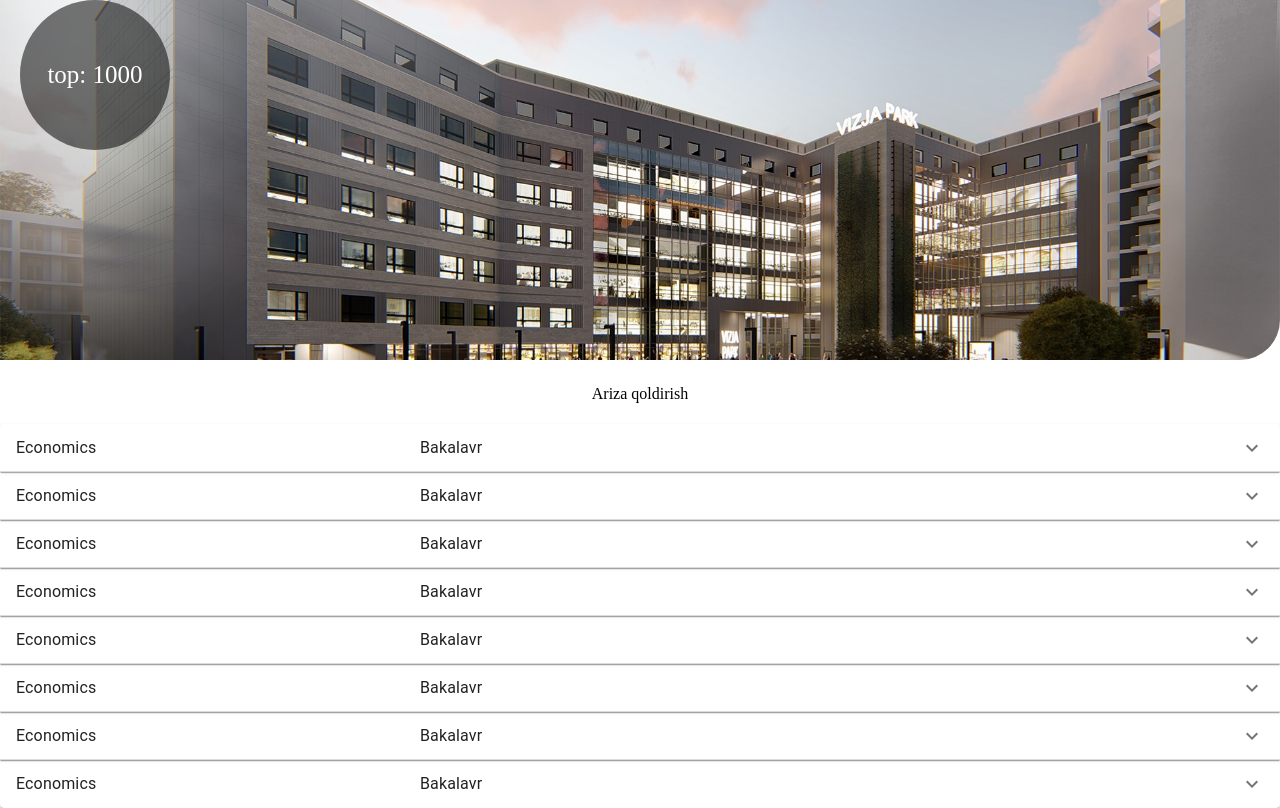
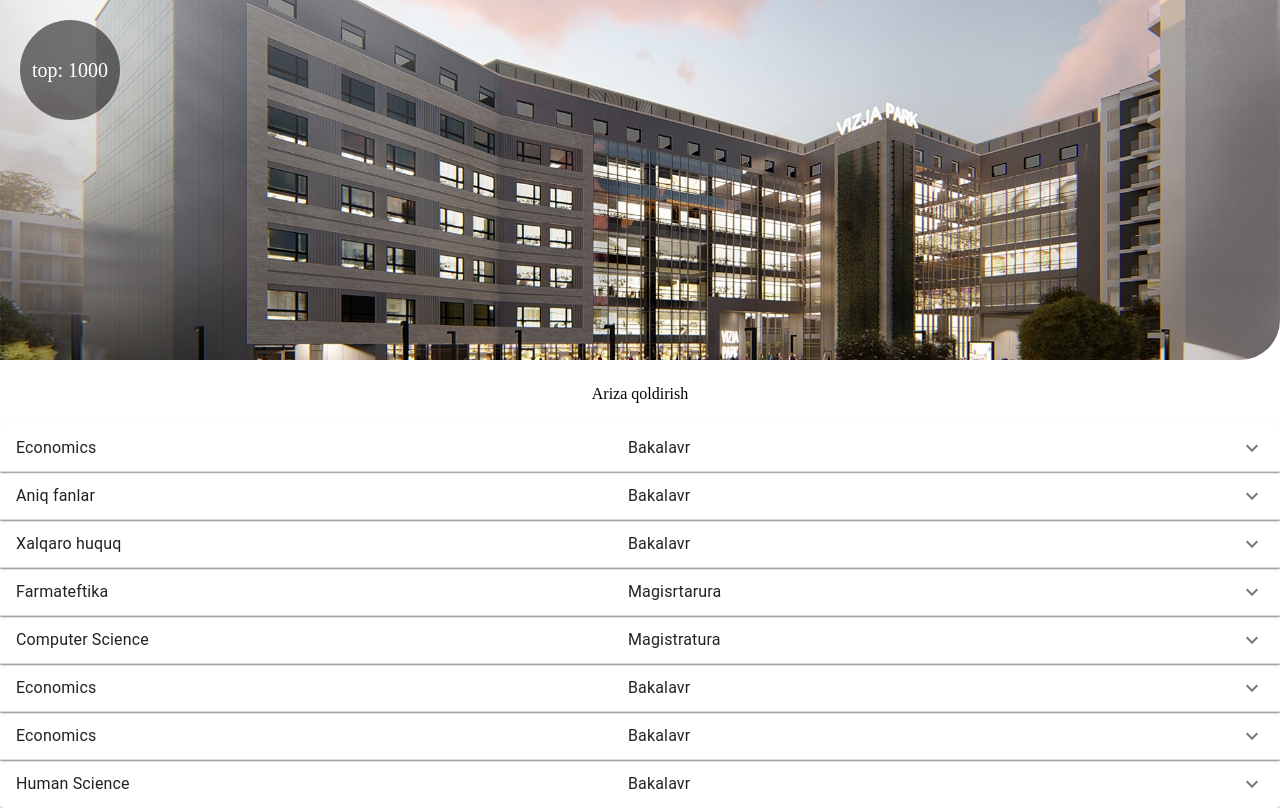
Before and after one commit to AlikhanFrontDev/worlduz, a React (Create React App) app: page /single in a window 1280 px wide. Built offline with nearby package versions, Linux system fonts and the light colour scheme.

Commit message:
theme change

```diff
--- a/src/pages/Form.jsx
+++ b/src/pages/Form.jsx
@@ -20,16 +20,18 @@ export default function Form() {
 const Title = styled.h3`
   color: var(--tg-theme-text-color);
   font-family: sans-serif;
-  width: 75%;
-  margin: 10px auto;
+  width: 82%;
+  margin: 20px auto;
+  text-align: center;
 `;
 const Container = styled.form`
+  margin-top: 40px;
   display: flex;
   flex-direction: column;
   align-items: center;
   gap: 5px;
   input {
-    width: 75%;
+    width: 82%;
     height: 30px;
     border: none;
     border-bottom: 1px solid var(--tg-theme-text-color);
--- a/src/pages/MainPage.jsx
+++ b/src/pages/MainPage.jsx
@@ -1,15 +1,15 @@
-import React from 'react'
-import styled from 'styled-components'
-import { Link } from 'react-router-dom'
+import React from "react";
+import styled from "styled-components";
+import { Link } from "react-router-dom";
 
-import england from '../assets/flag/uk.jpg'
-import germany from '../assets/flag/germany.png'
-import italy from '../assets/flag/italy.webp'
-import korea from '../assets/flag/korea.webp'
-import latvia from '../assets/flag/latvia.jpg'
-import poland from '../assets/flag/poland.webp'
-import turkey from '../assets/flag/turkey.jpg'
-import usa from '../assets/flag/usa.jpg'
+import england from "../assets/flag/uk.jpg";
+import germany from "../assets/flag/germany.png";
+import italy from "../assets/flag/italy.webp";
+import korea from "../assets/flag/korea.webp";
+import latvia from "../assets/flag/latvia.jpg";
+import poland from "../assets/flag/poland.webp";
+import turkey from "../assets/flag/turkey.jpg";
+import usa from "../assets/flag/usa.jpg";
 
 export default function MainPage() {
   return (
@@ -110,38 +110,55 @@ export default function MainPage() {
         <div className="menu">Menu</div>
       </nav>
       <div className="countries">
-      <div className="country england"><h1>Anglya</h1></div>
+        <div className="country england">
+          <h1>Anglya</h1>
+        </div>
 
-      <Link className="country poland" to={"/poland"} ><h1>Polsha</h1></Link>
+        <Link className="country poland" to={"/poland"}>
+          <h1>Polsha</h1>
+        </Link>
 
-      <div className="country usa"><h1>AQSh</h1></div>
-      <div className="country latvia"><h1>Latviya</h1></div>
-      <div className="country korea"><h1>Koreya</h1></div>
-      <div className="country turkey"><h1>Turkiya</h1></div>
-      <div className="country germany"><h1>Germaniya</h1></div>
-      <div className="country italy"><h1>Italiya</h1></div>
+        <div className="country usa">
+          <h1>AQSh</h1>
+        </div>
+        <div className="country latvia">
+          <h1>Latviya</h1>
+        </div>
+        <div className="country korea">
+          <h1>Koreya</h1>
+        </div>
+        <div className="country turkey">
+          <h1>Turkiya</h1>
+        </div>
+        <div className="country germany">
+          <h1>Germaniya</h1>
+        </div>
+        <div className="country italy">
+          <h1>Italiya</h1>
+        </div>
       </div>
     </Container>
-  )
+  );
 }
 
 const Container = styled.div`
-    @import url('https://fonts.googleapis.com/css2?family=DM+Sans:ital,wght@1,500&display=swap');
+  @import url("https://fonts.googleapis.com/css2?family=DM+Sans:ital,wght@1,500&display=swap");
   @media screen and (max-width: 480px) {
     margin: 10px;
-   nav{
+    nav {
       display: flex;
       justify-content: space-between;
       padding: 20px;
     }
-   a{
+    a {
       text-decoration: none;
     }
-   .menu{
+    .menu {
       font-size: 20px;
       margin: 10px;
+      color: var(--tg-theme-text-color);
     }
-   .country{
+    .country {
       background-color: red;
       /* width: 100px; */
       height: 100px;
@@ -150,50 +167,50 @@ const Container = styled.div`
       display: flex;
       align-items: center;
       justify-content: center;
-    font-family: 'DM Sans', sans-serif;
+      font-family: "DM Sans", sans-serif;
     }
-   h1{
+    h1 {
       color: white;
     }
-   .england{
+    .england {
       background-image: url(${england});
       background-position: center;
       background-size: cover;
     }
-   .poland{
+    .poland {
       background-image: url(${poland});
       background-position: center;
       background-size: cover;
     }
-   .usa{
+    .usa {
       background-image: url(${usa});
       background-position: center;
       background-size: cover;
     }
-   .latvia{
+    .latvia {
       background-image: url(${latvia});
       background-position: center;
       background-size: cover;
     }
-   .korea{
+    .korea {
       background-image: url(${korea});
       background-position: center;
       background-size: cover;
     }
-   .turkey{
+    .turkey {
       background-image: url(${turkey});
       background-position: center;
       background-size: cover;
     }
-   .germany{
+    .germany {
       background-image: url(${germany});
       background-position: center;
       background-size: cover;
     }
-   .italy{
+    .italy {
       background-image: url(${italy});
       background-position: center;
       background-size: cover;
     }
   }
-`
+`;
--- a/src/pages/Poland.jsx
+++ b/src/pages/Poland.jsx
@@ -86,7 +86,7 @@ export default function Poland() {
           <div className="hint price">Kontrakt: min-$2100</div>
           <div className="hint ielts">IELTS: min-5.5</div>
           <div className="hint ielts">Bakalavr Magistratura</div>
-          <div className="hint city">Warshava</div>
+          <div className="hint city">Warsjhdfjshfkjhdskhava</div>
         </div>
       </div>
     </Container>
@@ -100,6 +100,7 @@ const Container = styled.div`
       background-color: var(--tg-theme-secondary-bg-color);
     }
     body {
+      background-color: var(--tg-theme-bg-color);
     }
     nav {
       display: flex;
@@ -111,20 +112,24 @@ const Container = styled.div`
       margin: 10px;
     }
     .titleCountry {
+      margin-top: 10px;
       text-align: center;
       font-family: "DM Sans", sans-serif;
     }
     .univers {
       display: flex;
-      justify-content: space-around;
+      justify-content: space-evenly;
       flex-wrap: wrap;
-      /* gap: 5px; */
+      gap: 5px;
     }
     .university {
+      margin-top: 10px;
       color: var(--tg-theme-text-color);
       text-decoration: none;
       background-color: var(--tg-theme-bg-color);
       /* border: 1px solid var(--tg-theme-hint-color); */
+      /* border: 1px solid red; */
+      text-align: center;
       /* padding: 5px; */
       min-height: 300px;
       width: 170px;
@@ -138,8 +143,9 @@ const Container = styled.div`
       color: var(--tg-theme-text-color);
     }
     .image {
-      width: 180px;
-      height: 200px;
+      /* margin: 0 auto; */
+      width: 100%;
+      height: 180px;
       background-color: blue;
       background-image: url(${vizja});
       background-size: cover;
--- a/src/pages/SinglePage.jsx
+++ b/src/pages/SinglePage.jsx
@@ -34,7 +34,7 @@ export default function SinglePage() {
               aria-controls="panel1bh-content"
               id="panel1bh-header"
             >
-              <Typography className="name" sx={{ width: "33%", flexShrink: 0 }}>
+              <Typography className="name" sx={{ width: "50%", flexShrink: 0 }}>
                 Economics
               </Typography>
               <Typography className="info" sx={{ color: "text.secondary" }}>
@@ -60,8 +60,8 @@ export default function SinglePage() {
               aria-controls="panel1bh-content"
               id="panel1bh-header"
             >
-              <Typography className="name" sx={{ width: "33%", flexShrink: 0 }}>
-                Economics
+              <Typography className="name" sx={{ width: "50%", flexShrink: 0 }}>
+                Aniq fanlar
               </Typography>
               <Typography className="info" sx={{ color: "text.secondary" }}>
                 Bakalavr
@@ -86,8 +86,8 @@ export default function SinglePage() {
               aria-controls="panel1bh-content"
               id="panel1bh-header"
             >
-              <Typography className="name" sx={{ width: "33%", flexShrink: 0 }}>
-                Economics
+              <Typography className="name" sx={{ width: "50%", flexShrink: 0 }}>
+                Xalqaro huquq
               </Typography>
               <Typography className="info" sx={{ color: "text.secondary" }}>
                 Bakalavr
@@ -112,11 +112,11 @@ export default function SinglePage() {
               aria-controls="panel1bh-content"
               id="panel1bh-header"
             >
-              <Typography className="name" sx={{ width: "33%", flexShrink: 0 }}>
-                Economics
+              <Typography className="name" sx={{ width: "50%", flexShrink: 0 }}>
+                Farmateftika
               </Typography>
               <Typography className="info" sx={{ color: "text.secondary" }}>
-                Bakalavr
+                Magisrtarura
               </Typography>
             </AccordionSummary>
             <AccordionDetails className="info">
@@ -138,11 +138,11 @@ export default function SinglePage() {
               aria-controls="panel1bh-content"
               id="panel1bh-header"
             >
-              <Typography className="name" sx={{ width: "33%", flexShrink: 0 }}>
-                Economics
+              <Typography className="name" sx={{ width: "50%", flexShrink: 0 }}>
+                Computer Science
               </Typography>
               <Typography className="info" sx={{ color: "text.secondary" }}>
-                Bakalavr
+                Magistratura
               </Typography>
             </AccordionSummary>
             <AccordionDetails className="info">
@@ -164,7 +164,7 @@ export default function SinglePage() {
               aria-controls="panel1bh-content"
               id="panel1bh-header"
             >
-              <Typography className="name" sx={{ width: "33%", flexShrink: 0 }}>
+              <Typography className="name" sx={{ width: "50%", flexShrink: 0 }}>
                 Economics
               </Typography>
               <Typography className="info" sx={{ color: "text.secondary" }}>
@@ -190,7 +190,7 @@ export default function SinglePage() {
               aria-controls="panel1bh-content"
               id="panel1bh-header"
             >
-              <Typography className="name" sx={{ width: "33%", flexShrink: 0 }}>
+              <Typography className="name" sx={{ width: "50%", flexShrink: 0 }}>
                 Economics
               </Typography>
               <Typography className="info" sx={{ color: "text.secondary" }}>
@@ -216,8 +216,11 @@ export default function SinglePage() {
               aria-controls="panel1bh-content"
               id="panel1bh-header"
             >
-              <Typography className="name" sx={{ width: "33%", flexShrink: 0 }}>
-                Economics
+              <Typography
+                className="name"
+                sx={{ minWidth: "50%", flexShrink: 0 }}
+              >
+                Human Science
               </Typography>
               <Typography className="info" sx={{ color: "text.secondary" }}>
                 Bakalavr
@@ -247,19 +250,19 @@ const Container = styled.div`
     border-bottom-right-radius: 40px;
   }
   .price {
-    width: 150px;
-    height: 150px;
+    width: 100px;
+    height: 100px;
     background-color: #00000087;
     border-radius: 50%;
     position: absolute;
-    top: 0;
+    top: 20px;
     left: 20px;
     display: flex;
     align-items: center;
     justify-content: center;
   }
   .price p {
-    font-size: 25px;
+    font-size: 20px;
     color: #fff;
   }
   .accordion {
```
Lines whose indentation alone changed are shown as unchanged.
